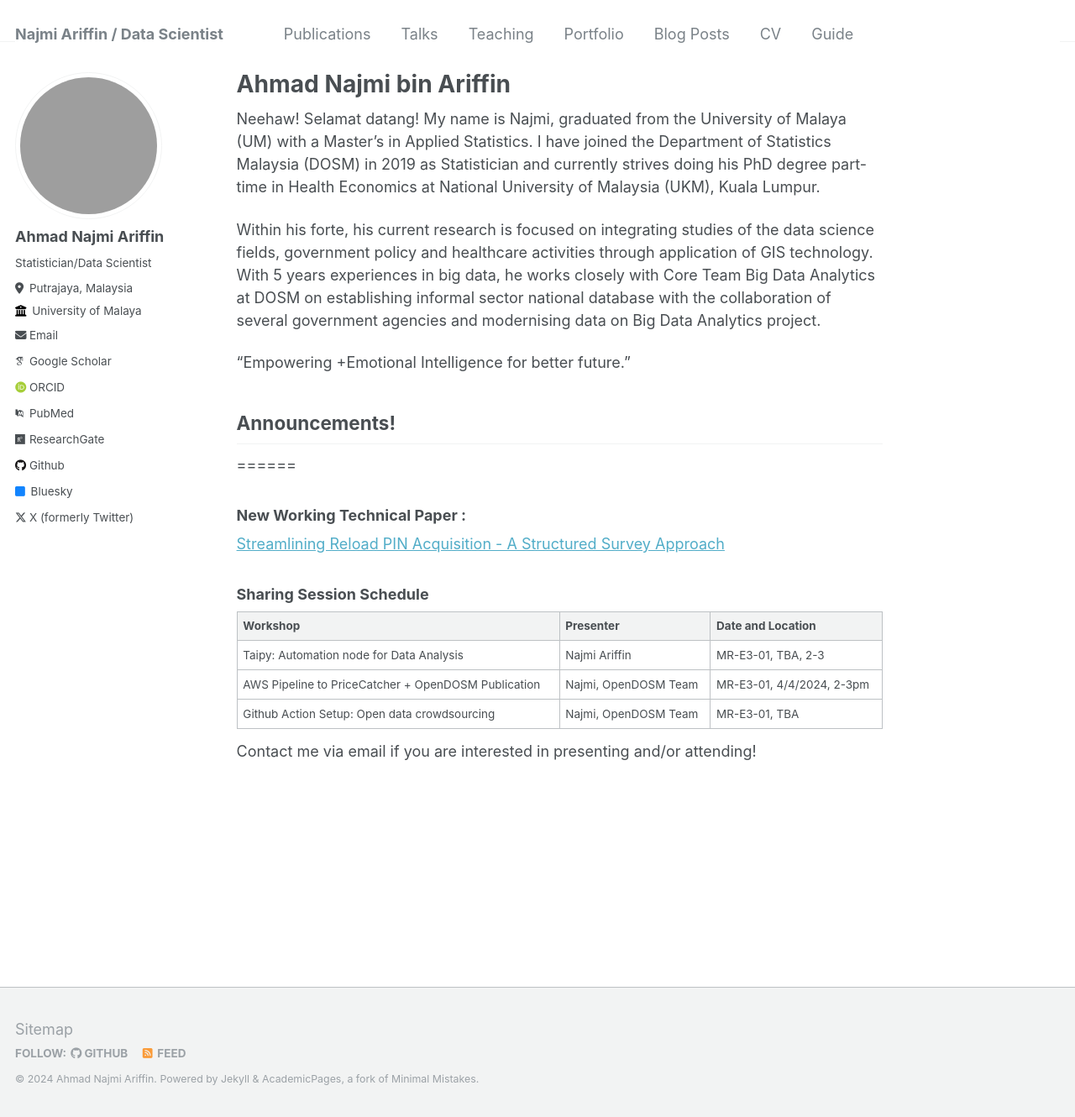
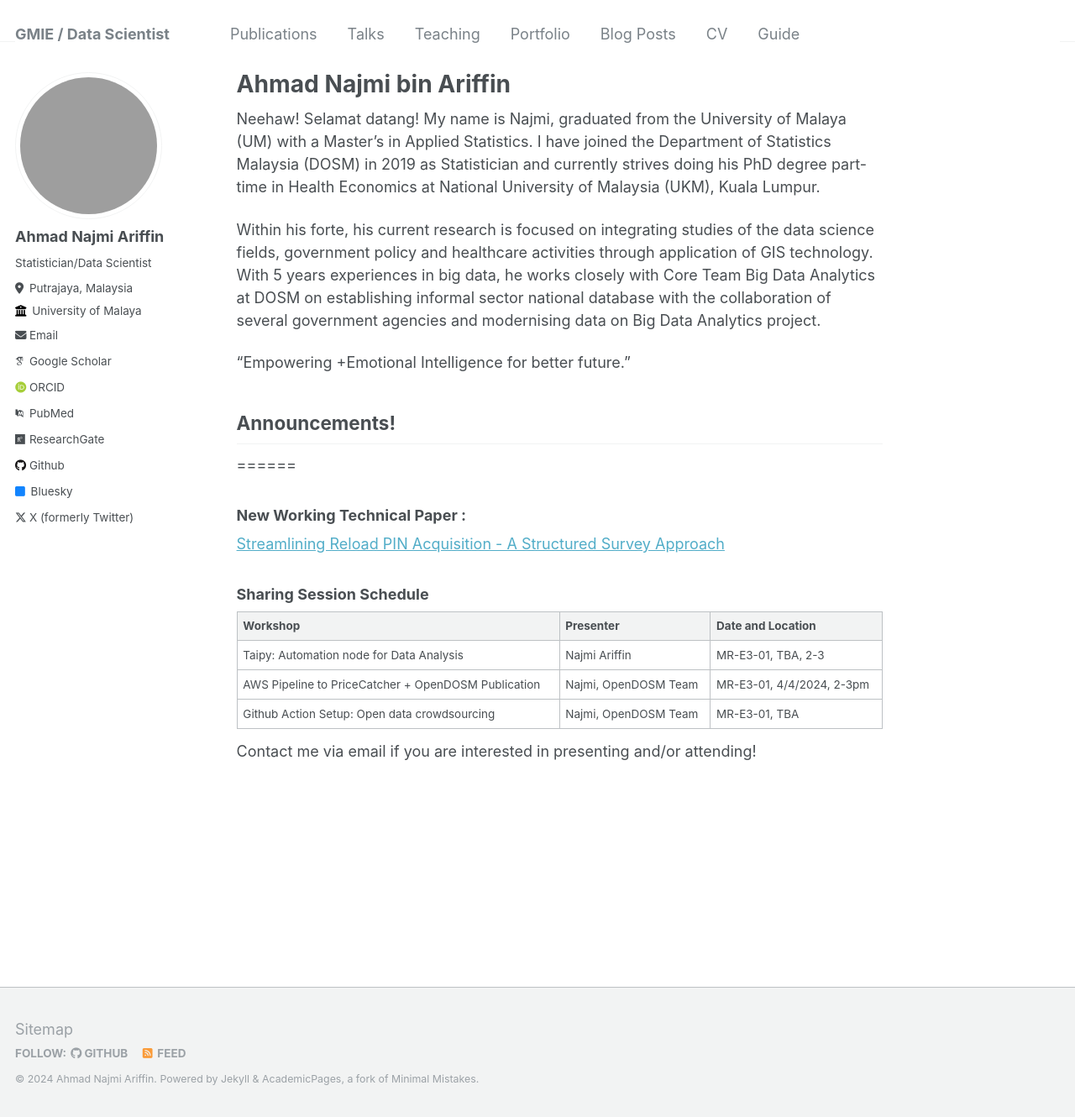
Before and after one commit to booluckgmie/anajmiariffin.github.io, a Jekyll site: the page built from _pages/about.md, in a window 1280 px wide and 1330 px high. Shown: the whole window at 84% size. Built offline with Jekyll 4.4.1, drawn with Linux system fonts in a browser that asks for light colours; some web fonts are replaced; grey boxes are pictures that could not be loaded.

Commit message:
Update _config.yml

```diff
--- a/_config.yml
+++ b/_config.yml
@@ -8,7 +8,7 @@
 
 # Basic Site Settings
 locale                   : "en-US"
-title                    : "Najmi Ariffin / Data Scientist"
+title                    : "GMIE / Data Scientist"
 title_separator          : "-"
 name                     : &name "Ahmad Najmi Ariffin"
 description              : &description "personal description"
```
